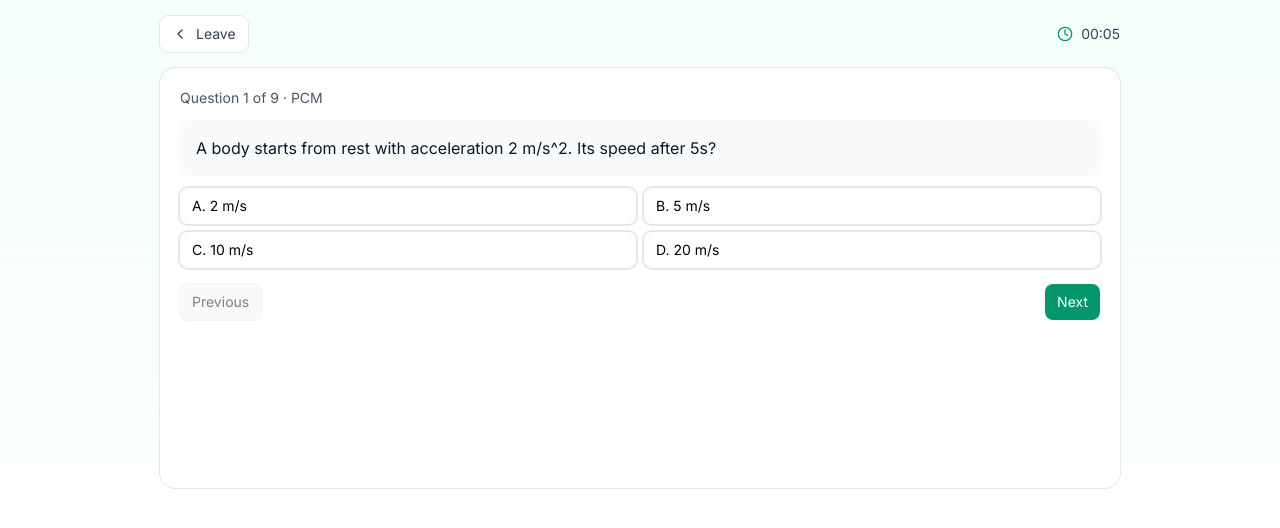
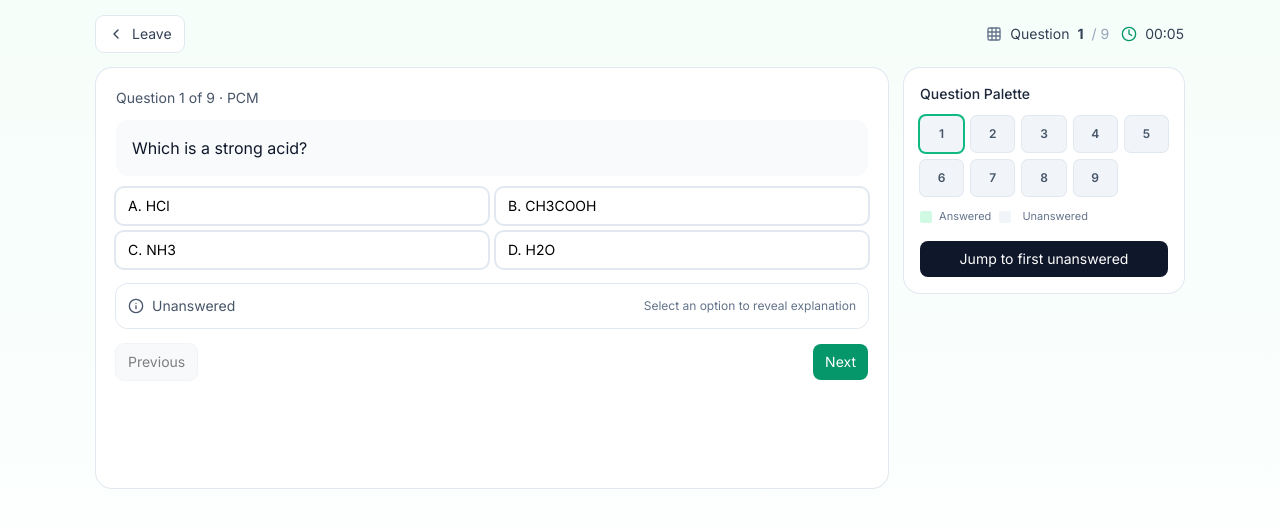
Before and after one commit to flamesResource6/frontend-repo_q7ovtfqp_aeqpc4, a React (Vite) app: page /pyq/start in a window 1280 px wide. Shown: the top 528 px of the page. Built offline with nearby package versions, Linux system fonts and the light colour scheme; a web font is replaced by a local one.

Commit message:
Update project prj_q7ovtfqp - 2025-11-21T00:14:57.456Z

```diff
--- a/src/components/Dashboard.jsx
+++ b/src/components/Dashboard.jsx
@@ -193,6 +193,41 @@ export default function Dashboard({ user, onLogout }) {
     const qs = new URLSearchParams({ exam: selectedExam, scope: scopeId });
     navigate(`/pyq/start?${qs.toString()}`);
   }
+
+  // Missing helpers implemented below
+  function openFlow(type) {
+    setFlowType(type);
+    setFlowStep(1);
+    setYears(null);
+    setFlowModalOpen(true);
+  }
+
+  function openRoadmap() {
+    setRoadmapModalOpen(true);
+  }
+
+  async function copyInvite() {
+    try {
+      const url = window.location.origin;
+      await navigator.clipboard.writeText(`${url}?ref=invite`);
+      setCopied(true);
+      setTimeout(() => setCopied(false), 1500);
+    } catch (e) {
+      setCopied(true);
+      setTimeout(() => setCopied(false), 1500);
+    }
+  }
+
+  const sidebarItems = [
+    { id: "home", label: "Overview", icon: Home, action: () => window.scrollTo({ top: 0, behavior: 'smooth' }) },
+    { id: "pyq", label: "Previous Year Qs", icon: BookOpen, action: () => startPyqScope('full') },
+    { id: "mock", label: "Full Mocks", icon: FileText, action: () => openFlow('mock') },
+    { id: "analysis", label: "Performance", icon: BarChart3, action: () => window.alert('Performance analytics coming soon!') },
+    { id: "library", label: "Resources", icon: Library, action: () => window.open('https://ncert.nic.in/textbook.php', '_blank') },
+    { id: "mentor", label: "Mentorship", icon: GraduationCap, action: () => window.open('https://airtable.com', '_blank') },
+    { id: "goals", label: "Goals", icon: Target, action: () => openRoadmap() },
+    { id: "settings", label: "Settings", icon: Settings, action: () => window.alert('Profile & settings coming soon!') },
+  ];
 
   return (
     <section className="relative min-h-screen overflow-hidden">
--- a/src/pages/PyqRunner.jsx
+++ b/src/pages/PyqRunner.jsx
@@ -1,45 +1,57 @@
 import { useEffect, useMemo, useState } from "react";
 import { useLocation, useNavigate } from "react-router-dom";
-import { ChevronLeft, Clock, CheckCircle2 } from "lucide-react";
+import { ChevronLeft, Clock, CheckCircle2, Info, Grid } from "lucide-react";
 
 function useQuery() {
   const { search } = useLocation();
   return useMemo(() => new URLSearchParams(search), [search]);
 }
 
-// Dummy PYQ bank by subject (MCQ)
+// Dummy PYQ bank by subject (MCQ) with explanations
 const BANK = {
   physics: [
-    { q: "A body starts from rest with acceleration 2 m/s^2. Its speed after 5s?", options: ["2 m/s", "5 m/s", "10 m/s", "20 m/s"], ans: 2 },
-    { q: "Unit of power?", options: ["N", "N·m", "J/s", "kg·m/s"], ans: 2 },
-    { q: "Light year measures?", options: ["Time", "Distance", "Mass", "Energy"], ans: 1 },
+    { q: "A body starts from rest with acceleration 2 m/s^2. Its speed after 5s?", options: ["2 m/s", "5 m/s", "10 m/s", "20 m/s"], ans: 2, exp: "v = u + at = 0 + 2×5 = 10 m/s." },
+    { q: "Unit of power?", options: ["N", "N·m", "J/s", "kg·m/s"], ans: 2, exp: "Power is energy per unit time, SI unit is watt = J/s." },
+    { q: "Light year measures?", options: ["Time", "Distance", "Mass", "Energy"], ans: 1, exp: "A light-year is the distance light travels in one year." },
   ],
   chemistry: [
-    { q: "pH of neutral water at 25°C is?", options: ["0", "5", "7", "14"], ans: 2 },
-    { q: "Avogadro number is ~?", options: ["6.022×10^23", "3.14", "9.8", "1.6×10^-19"], ans: 0 },
-    { q: "Which is a strong acid?", options: ["HCl", "CH3COOH", "NH3", "H2O"], ans: 0 },
+    { q: "pH of neutral water at 25°C is?", options: ["0", "5", "7", "14"], ans: 2, exp: "At 25°C, [H+] = 10^-7 so pH = 7 for neutral water." },
+    { q: "Avogadro number is ~?", options: ["6.022×10^23", "3.14", "9.8", "1.6×10^-19"], ans: 0, exp: "Avogadro constant NA ≈ 6.022×10^23 mol^-1." },
+    { q: "Which is a strong acid?", options: ["HCl", "CH3COOH", "NH3", "H2O"], ans: 0, exp: "HCl is a strong acid (completely ionizes in water)." },
   ],
   math: [
-    { q: "Derivative of sin x?", options: ["cos x", "-cos x", "sin x", "-sin x"], ans: 0 },
-    { q: "∫ x dx = ?", options: ["x^2/2 + C", "x^2 + C", "2x + C", "ln x + C"], ans: 0 },
-    { q: "If a+b=10 and ab=16, then a,b are roots of?", options: ["x^2-10x+16", "x^2+10x+16", "x^2-16x+10", "x^2+16x+10"], ans: 0 },
+    { q: "Derivative of sin x?", options: ["cos x", "-cos x", "sin x", "-sin x"], ans: 0, exp: "d/dx(sin x) = cos x." },
+    { q: "∫ x dx = ?", options: ["x^2/2 + C", "x^2 + C", "2x + C", "ln x + C"], ans: 0, exp: "∫ x dx = x^2/2 + C by power rule." },
+    { q: "If a+b=10 and ab=16, then a,b are roots of?", options: ["x^2-10x+16", "x^2+10x+16", "x^2-16x+10", "x^2+16x+10"], ans: 0, exp: "For roots a,b: x^2 - (sum)x + (product) = 0 → x^2 - 10x + 16." },
   ],
 };
+
+function shuffleArray(arr) {
+  const a = [...arr];
+  for (let i = a.length - 1; i > 0; i--) {
+    const j = Math.floor(Math.random() * (i + 1));
+    [a[i], a[j]] = [a[j], a[i]];
+  }
+  return a;
+}
 
 export default function PyqRunner() {
   const q = useQuery();
   const navigate = useNavigate();
   const exam = q.get("exam") || "jee-main";
   const scope = (q.get("scope") || "full").toLowerCase(); // full | physics | chemistry | math
+  const doShuffle = (q.get("shuffle") || "on").toLowerCase() !== "off"; // shuffle by default
 
   // Build question set based on scope
-  const questions = useMemo(() => {
+  const baseQuestions = useMemo(() => {
     if (scope === "physics" || scope === "chemistry" || scope === "math") {
       return BANK[scope] || [];
     }
     // full => mix PCM
     return [...BANK.physics, ...BANK.chemistry, ...BANK.math];
   }, [scope]);
+
+  const questions = useMemo(() => (doShuffle ? shuffleArray(baseQuestions) : baseQuestions), [baseQuestions, doShuffle]);
 
   const [index, setIndex] = useState(0);
   const [answers, setAnswers] = useState(() => Array(questions.length).fill(null));
@@ -75,39 +87,87 @@ export default function PyqRunner() {
   function prev() {
     if (index > 0) setIndex((i) => i - 1);
   }
+  function jumpTo(i) {
+    if (i >= 0 && i < questions.length) setIndex(i);
+  }
   function submit() {
     const score = answers.reduce((s, ansIdx, i) => (ansIdx === questions[i].ans ? s + 1 : s), 0);
     navigate(`/mock/result?exam=${encodeURIComponent(exam)}&score=${score}&total=${questions.length}`);
   }
 
+  const statusLabel = selected == null ? "Unanswered" : selected === curr?.ans ? "Correct" : "Incorrect";
+  const statusColor = selected == null ? "text-slate-600" : selected === curr?.ans ? "text-emerald-600" : "text-rose-600";
+
   return (
     <div className="min-h-screen bg-gradient-to-b from-emerald-50/50 to-white">
-      <div className="max-w-5xl mx-auto px-4 sm:px-6 lg:px-8 py-4">
-        <div className="flex items-center justify-between">
+      <div className="max-w-6xl mx-auto px-4 sm:px-6 lg:px-8 py-4">
+        <div className="flex items-center justify-between gap-3">
           <button onClick={() => navigate(-1)} className="inline-flex items-center gap-2 px-3 py-2 rounded-lg ring-1 ring-slate-200 bg-white hover:bg-slate-50 text-slate-700 text-sm">
             <ChevronLeft className="h-4 w-4" /> Leave
           </button>
+          <div className="flex items-center gap-3">
+            <div className="hidden sm:flex items-center gap-2 text-sm text-slate-700">
+              <Grid className="h-4 w-4 text-slate-500" />
+              <span className="hidden md:inline">Question</span>
+              <strong>{index + 1}</strong>
+              <span className="text-slate-400">/ {questions.length}</span>
+            </div>
             <div className="inline-flex items-center gap-2 text-sm text-slate-700">
               <Clock className="h-4 w-4 text-emerald-600" /> {mm}:{ss}
             </div>
           </div>
+        </div>
 
-        <div className="mt-4 rounded-2xl bg-white ring-1 ring-slate-200 p-5 min-h-[420px]">
+        <div className="mt-4 grid grid-cols-1 lg:grid-cols-[1fr_280px] gap-4">
+          {/* Question panel */}
+          <div className="rounded-2xl bg-white ring-1 ring-slate-200 p-5 min-h-[420px]">
             <div className="text-sm text-slate-600">Question {index + 1} of {questions.length} · {scope === 'full' ? 'PCM' : scope}</div>
             <div className="mt-3 p-4 rounded-xl bg-slate-50 text-slate-900 text-base">
               {curr?.q || 'No questions available.'}
             </div>
+
             <div className="mt-3 grid grid-cols-1 md:grid-cols-2 gap-2">
-            {(curr?.options || []).map((opt, i) => (
+              {(curr?.options || []).map((opt, i) => {
+                const isSelected = selected === i;
+                const isCorrect = i === curr?.ans;
+                const showCorrectState = selected != null && (isSelected || isCorrect);
+                const stateClass = selected == null
+                  ? (isSelected ? 'ring-emerald-500 bg-emerald-50' : 'ring-slate-200 bg-white hover:bg-slate-50')
+                  : showCorrectState
+                    ? (isCorrect ? 'ring-emerald-500 bg-emerald-50' : isSelected ? 'ring-rose-400 bg-rose-50' : 'ring-slate-200 bg-white')
+                    : 'ring-slate-200 bg-white';
+                return (
                   <button
                     key={i}
                     onClick={() => choose(i)}
-                className={`px-3 py-2 rounded-lg ring-2 text-left text-sm transition ${selected===i? 'ring-emerald-500 bg-emerald-50':'ring-slate-200 bg-white hover:bg-slate-50'}`}
+                    className={`px-3 py-2 rounded-lg ring-2 text-left text-sm transition ${stateClass}`}
                   >
                     {String.fromCharCode(65 + i)}. {opt}
                   </button>
-            ))}
+                );
+              })}
             </div>
+
+            {/* Explanation */}
+            {curr && (
+              <div className="mt-4 p-3 rounded-xl ring-1 ring-slate-200 bg-white/60">
+                <div className="flex items-center justify-between">
+                  <div className={`inline-flex items-center gap-2 text-sm ${statusColor}`}>
+                    <Info className="h-4 w-4" /> {statusLabel}
+                  </div>
+                  {selected == null ? (
+                    <span className="text-xs text-slate-500">Select an option to reveal explanation</span>
+                  ) : null}
+                </div>
+                {selected != null && (
+                  <div className="mt-2 text-sm text-slate-700">
+                    <div className="text-slate-800 mb-1"><strong>Correct:</strong> {String.fromCharCode(65 + curr.ans)} — {curr.options[curr.ans]}</div>
+                    <div className="leading-relaxed">{curr.exp}</div>
+                  </div>
+                )}
+            </div>
+            )}
+
             <div className="mt-4 flex items-center justify-between">
               <button onClick={prev} disabled={index===0} className="px-3 py-2 rounded-lg text-sm bg-slate-100 ring-1 ring-slate-200 disabled:opacity-50">Previous</button>
               {index < questions.length - 1 ? (
@@ -119,6 +179,39 @@ export default function PyqRunner() {
               )}
             </div>
           </div>
+
+          {/* Palette panel */}
+          <div className="lg:sticky lg:top-4 h-max rounded-2xl bg-white ring-1 ring-slate-200 p-4">
+            <div className="text-sm font-medium text-slate-800 mb-3">Question Palette</div>
+            <div className="grid grid-cols-8 sm:grid-cols-10 lg:grid-cols-5 gap-2">
+              {questions.map((_, i) => {
+                const ans = answers[i];
+                const isCurrent = i === index;
+                const base = ans == null ? 'bg-slate-100 text-slate-600' : 'bg-emerald-100 text-emerald-700';
+                const currRing = isCurrent ? 'ring-2 ring-emerald-500' : 'ring-1 ring-slate-200';
+                return (
+                  <button
+                    key={i}
+                    onClick={() => jumpTo(i)}
+                    className={`h-9 rounded-md ${base} ${currRing} text-xs font-semibold grid place-items-center hover:brightness-95 transition`}
+                    title={`Go to Q${i+1}`}
+                  >
+                    {i + 1}
+                  </button>
+                );
+              })}
+            </div>
+            <div className="mt-3 text-[11px] text-slate-500">
+              <span className="inline-block h-3 w-3 rounded-sm bg-emerald-100 align-middle mr-1"></span> Answered
+              <span className="inline-block h-3 w-3 rounded-sm bg-slate-100 align-middle mx-2"></span> Unanswered
+            </div>
+            <div className="mt-4">
+              <button onClick={() => jumpTo(answers.findIndex((a)=>a==null) !== -1 ? answers.findIndex((a)=>a==null) : 0)} className="w-full px-3 py-2 rounded-lg text-sm bg-slate-900 text-white hover:bg-black">
+                Jump to first unanswered
+              </button>
+            </div>
+          </div>
+        </div>
       </div>
     </div>
   );
```
Also changed, not shown: 1 other file (tests, documents, lock files or other folders). Lines whose indentation alone changed are shown as unchanged.
